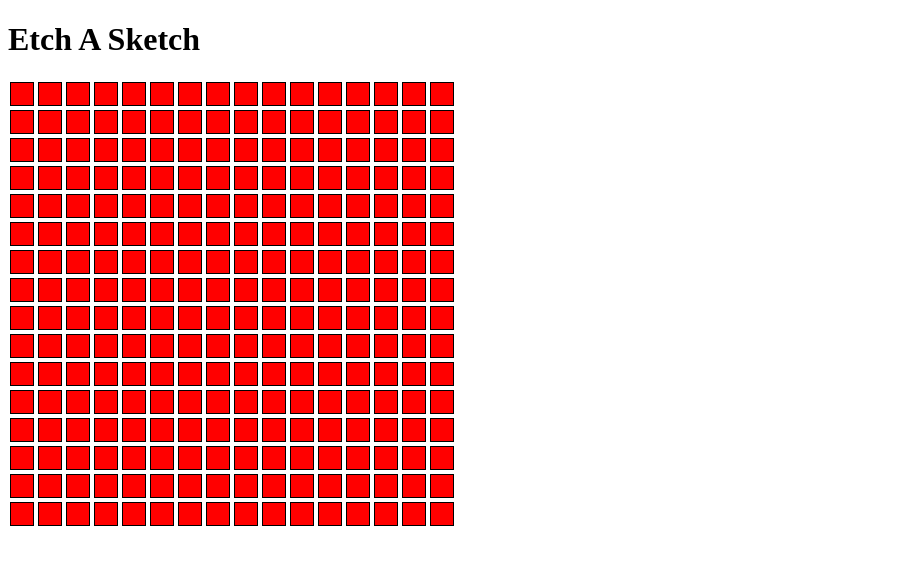
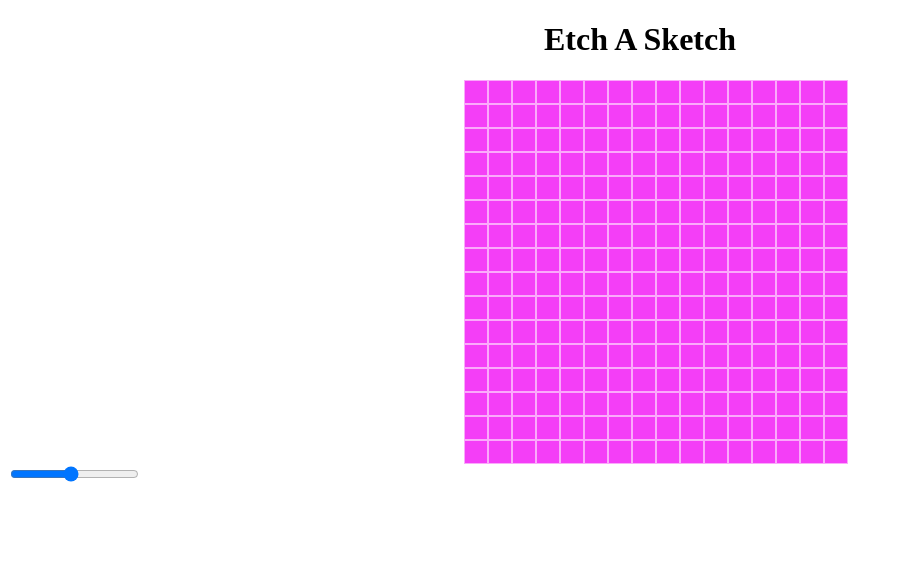
Before and after one commit to rayzilli/etch-a-sketch, a plain HTML site: page index.html in a window 1280 px wide. Shown: the whole page, without its empty margins (0-903 px from the left). Drawn offline with Linux system fonts and the light colour scheme.

Commit message:
added a slider with event handler tracking range

```diff
--- a/index.html
+++ b/index.html
@@ -10,9 +10,9 @@
 <body>
     <h1>Etch A Sketch</h1>
     <div id="container">
-
     </div>
-
+    <input type="range" min="8" max="25" value="16" id="range">
+    <div id="amount"></div>
     <script src="script.js"></script>
 </body>
 </html>
--- a/script.js
+++ b/script.js
@@ -1,6 +1,7 @@
 // create 16 x 16  grid of divs
 
 const container = document.getElementById("container");
+
 
 for (let i =0; i < 16 * 16; i++){
 const newDiv = document.createElement("div");
@@ -11,6 +12,12 @@ container.appendChild(newDiv);
 const overSquare = document.querySelectorAll(".row");
 for (let i =0; i < overSquare.length; i++){
 overSquare[i].addEventListener("mouseover", e =>{
-  overSquare[i].style.backgroundColor ="green";
+  overSquare[i].style.backgroundColor ="purple";
 })
 }
+
+const slider = document.getElementById("range");
+slider.addEventListener("change", (e) =>{
+    console.log(slider.value);
+    document.getElementById("amount").innerHTML = slider.value;
+})
--- a/style.css
+++ b/style.css
@@ -1,7 +1,12 @@
+
+h1{
+  text-align: center;
+}
+
 #container{
     display: grid;
     grid-template-columns: repeat(16, 1fr);
-
+    margin: auto;
     max-width: 352px ;
 
 }
@@ -9,7 +14,6 @@
 .row {
     height: 22px;
     width: 22px;
-    margin: 2px;
-    background-color: red;
-    border: 0.5px solid black;
+    background-color: rgb(244, 62, 247);
+    border:  1px solid rgb(251, 169, 251);
 }
```
